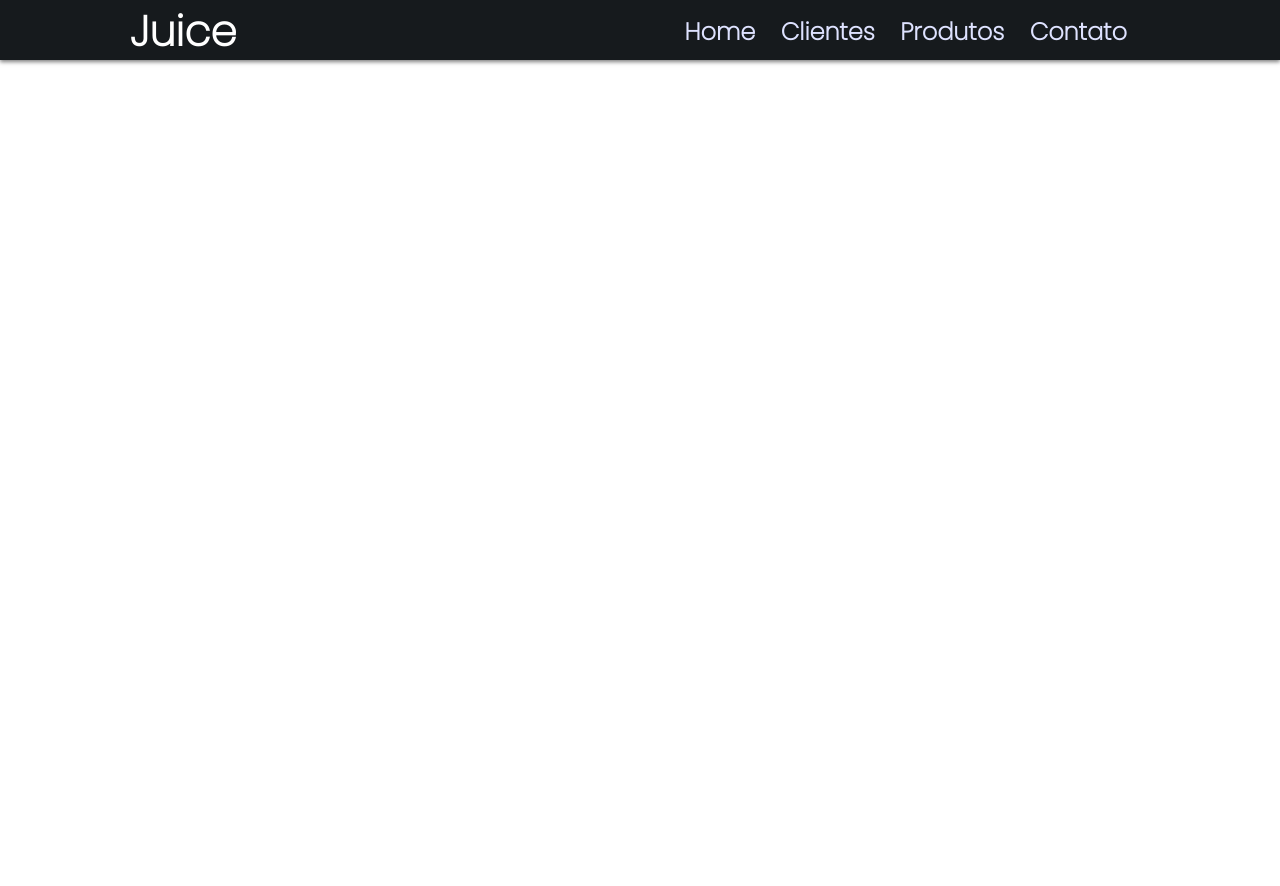
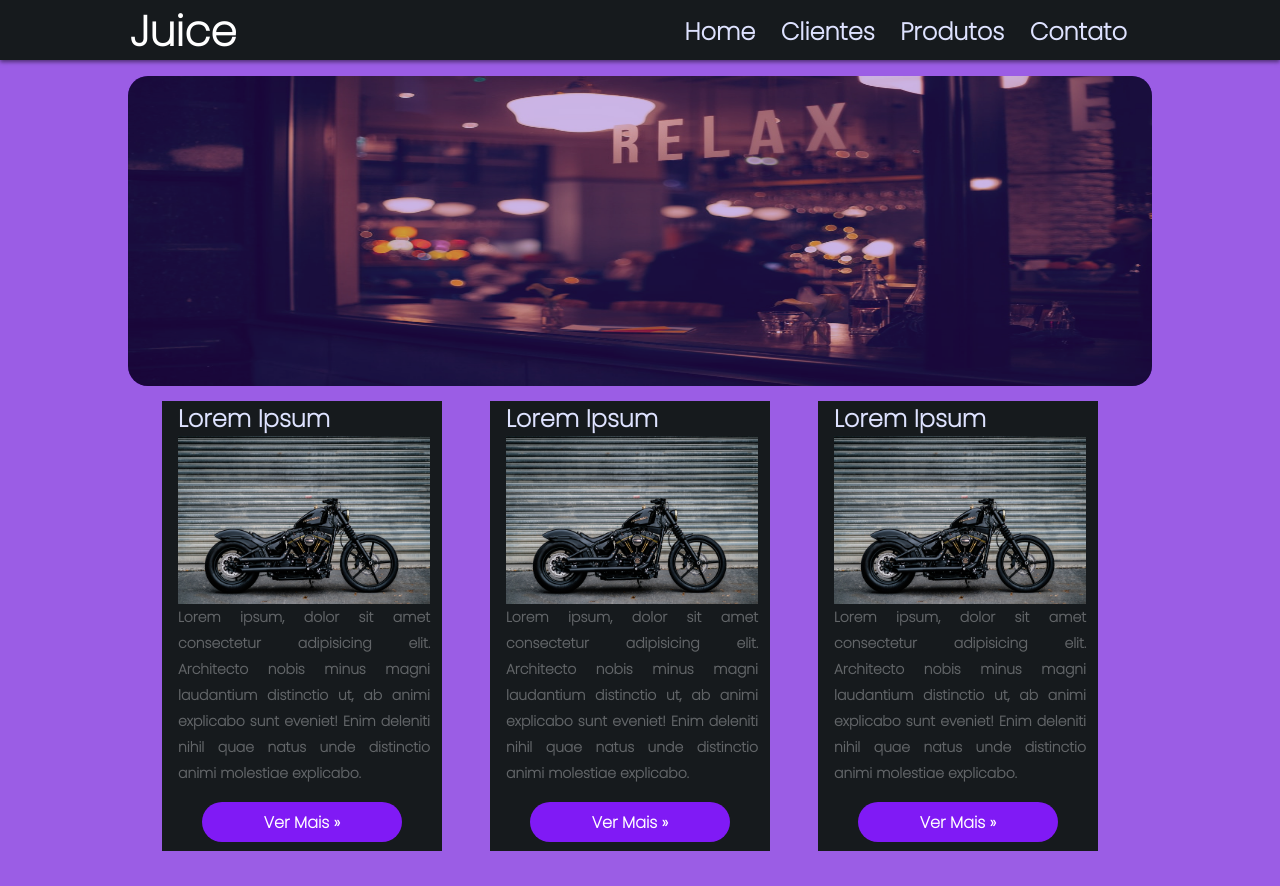
Before and after one commit to Junior042/Projeto-Site-Juice, a plain HTML site: page index.html in a window 1280 px wide. Before the commit the page ends 800 px from the top, so only its background shows below. Drawn offline with Linux system fonts and the light colour scheme.

Commit message:
parte 1 do conteudo da pagina

```diff
--- a/index.html
+++ b/index.html
@@ -32,6 +32,67 @@
       </nav>
     </header>
   </div>
-
+  <div class="section">
+    <section>
+      <div class="container-foto">
+        <div class="imagem-slide">
+          <img src="img/2.jpg" alt="imagem vitrine" id="imagem-vitrine">
+        </div>
+      </div>
+      <div class="conteudo">
+        <div class="conteudo-tab">
+          <div class="conteudo-01">
+            <div class="cont-product">
+              <div class="cont-primeira-fila">
+                <div class="product-01">
+                    <h2 class="title-product">Lorem Ipsum</h2>
+                    <div class="imagem-product">
+                      <img src="img/produto.jpg" alt="imagem produto" class="img-product">
+                    </div>
+                    <p class="dec-cont">
+                      Lorem ipsum, dolor sit amet consectetur adipisicing elit. Architecto nobis minus magni laudantium distinctio ut, ab animi explicabo sunt eveniet! Enim deleniti nihil quae natus unde distinctio animi molestiae explicabo.
+                    </p>
+                    <div class="btn">
+                      <span>
+                        <a href="#" class="btn-ver">Ver Mais &raquo;</a>
+                      </span>
+                    </div>
+                </div>
+                <!--Produto 02-->
+                <div class="product-02">
+                  <h2 class="title-product">Lorem Ipsum</h2>
+                  <div class="imagem-product">
+                    <img src="img/produto.jpg" alt="imagem produto" class="img-product">
+                  </div>
+                  <p class="dec-cont">
+                    Lorem ipsum, dolor sit amet consectetur adipisicing elit. Architecto nobis minus magni laudantium distinctio ut, ab animi explicabo sunt eveniet! Enim deleniti nihil quae natus unde distinctio animi molestiae explicabo.
+                  </p>
+                  <div class="btn">
+                    <span>
+                      <a href="#" class="btn-ver">Ver Mais &raquo;</a>
+                    </span>
+                  </div>
+              </div>
+              <!--Produto 03-->
+              <div class="product-02">
+                <h2 class="title-product">Lorem Ipsum</h2>
+                <div class="imagem-product">
+                  <img src="img/produto.jpg" alt="imagem produto" class="img-product">
+                </div>
+                <p class="dec-cont">
+                  Lorem ipsum, dolor sit amet consectetur adipisicing elit. Architecto nobis minus magni laudantium distinctio ut, ab animi explicabo sunt eveniet! Enim deleniti nihil quae natus unde distinctio animi molestiae explicabo.
+                </p>
+                <div class="btn">
+                  <span>
+                    <a href="#" class="btn-ver">Ver Mais &raquo;</a>
+                  </span>
+                </div>
+              </div>
+              </div>
+            </div>
+          </div>
+        </div>
+      </div>
+    </section>
   </body>
 </html>
--- a/style.css
+++ b/style.css
@@ -3,8 +3,16 @@
   padding: 0;
   box-sizing: border-box;
 }
+body{
+  background-color: var(--back-body);
+}
+
 /*Variaveis*/
 :root {
+  --back-body: #9b5de5;
+
+  --btn-cor: #801af5;
+  --cor--opacidade: #560bad;
   --cor--link: #dee2ff;
   --back--03: #161a1d;
   --back-02: #8D99AE;
@@ -56,3 +64,127 @@ a:link {
   margin-left: 8.11rem;
   color: #ffffff;
 }
+
+/*conteudo*/
+.container-foto{
+  width: 100%;
+  height: 310px;
+}
+.imagem-slide{
+  width: 80%;
+  height: 100%;
+  border-radius: 20px;
+  margin-top: 1rem;
+  margin-left: 10%;
+  overflow: hidden;
+  background: var(--cor--opacidade);
+
+}
+
+#imagem-vitrine{
+  width: 100%;
+  height: 100%;
+  opacity: 0.7;
+  transition: opacity 0.9s;
+}
+
+#imagem-vitrine:hover{
+  opacity: 1.0;
+}
+.lateral{
+  width: 200px;
+
+}
+
+.conteudo{
+  display: flex;
+
+}
+
+.conteudo-tab{
+  width: 992px;
+  height: 500px;
+  margin-left: 150px;
+}
+.conteudo-01{
+  width: 992px;
+  margin: 0 auto;
+}
+.cont-product{
+    margin-left: 12px;
+    padding-left: 0px;
+    margin-top: 15px;
+    width: 992px;
+}
+.cont-primeira-fila{
+  float: left;
+  width: 100%;
+  display: flex;
+  gap: 3rem;
+}
+.product-01:hover{
+  box-shadow: 0px 2px 6px rgba(0,0,0,0.5);
+}
+.product-02:hover{
+  box-shadow: 0px 2px 6px rgba(0,0,0,0.5);
+}
+
+.product-01, .product-02{
+  width: 280px;
+  height: 450px;
+  float: left;
+  background: var(--back--03);
+  transition: 0.3s;
+}
+
+
+.title-product{
+  font-family: 'Poppins';
+  font-weight: 700;
+  margin-left: 16px;
+  color: var(--cor--link);
+}
+.imagem-product{
+  width: 90%;
+  border-radius: 50%;
+  /*overflow: hidden;*/
+  margin-left: 1rem;
+}
+.img-product{
+  width: 100%;
+  display: block;
+}
+.dec-cont{
+  width: 90%;
+  margin-left: 1rem;
+  font-family: Poppins;
+font-style: normal;
+font-weight: bold;
+font-size: 14px;
+line-height: 26px;
+text-align: justify;
+color: #636669;
+}
+.btn span a:visited{
+  color: var(--cor--link);
+}
+
+.btn-ver{
+  background: var(--btn-cor);
+  text-decoration: none;
+  display: flex;
+  border-radius: 20px;
+  align-items: center;
+  justify-content: center;
+  width: 200px;
+  height: 40px;
+  margin-top: 1rem;
+  margin-left: 2.5rem;
+  font-family: 'Poppins';
+  font-weight: 600;
+  transition: background 0.6s;
+}
+.btn-ver:hover{
+  background: var(--cor--opacidade);
+  box-shadow: 0px 2px 6px rgba(0,0,0,0.5);
+}
```
Also changed, not shown: img/2.jpg (added), img/produto.jpg (added).
